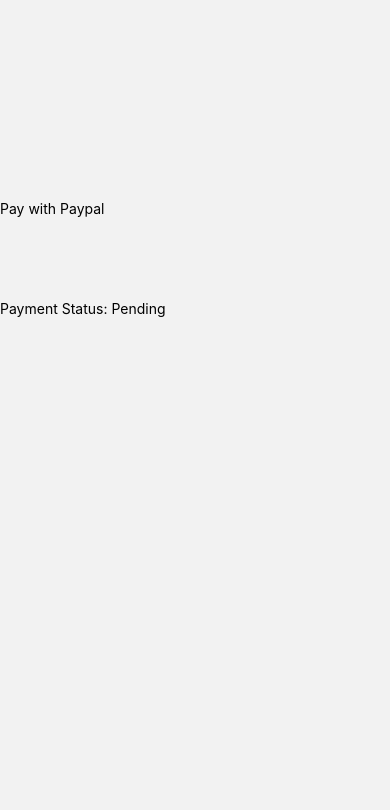
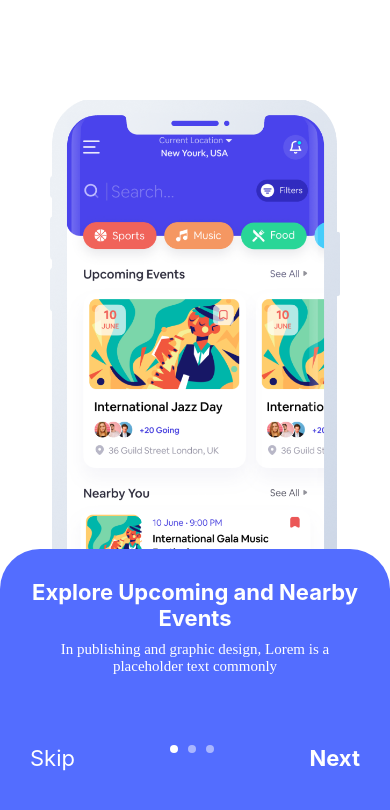
Before and after one commit to yazan-alawneh999/EventifyReactNative, a React Native app: screen / in a window 390 px wide. Shown: the top 810 px of the page. Built offline with nearby package versions, Linux system fonts and the light colour scheme.

Commit message:
integrate paypal

```diff
--- a/src/navigation/AppNavigator.tsx
+++ b/src/navigation/AppNavigator.tsx
@@ -13,7 +13,7 @@
 
 export default function AppNavigator() {
   return (
-    <Stack.Navigator initialRouteName="PayPalScreen">
+    <Stack.Navigator initialRouteName="RootSplashScreen">
       <Stack.Screen
         name="RootSplashScreen"
         component={SplashScreen}
```
